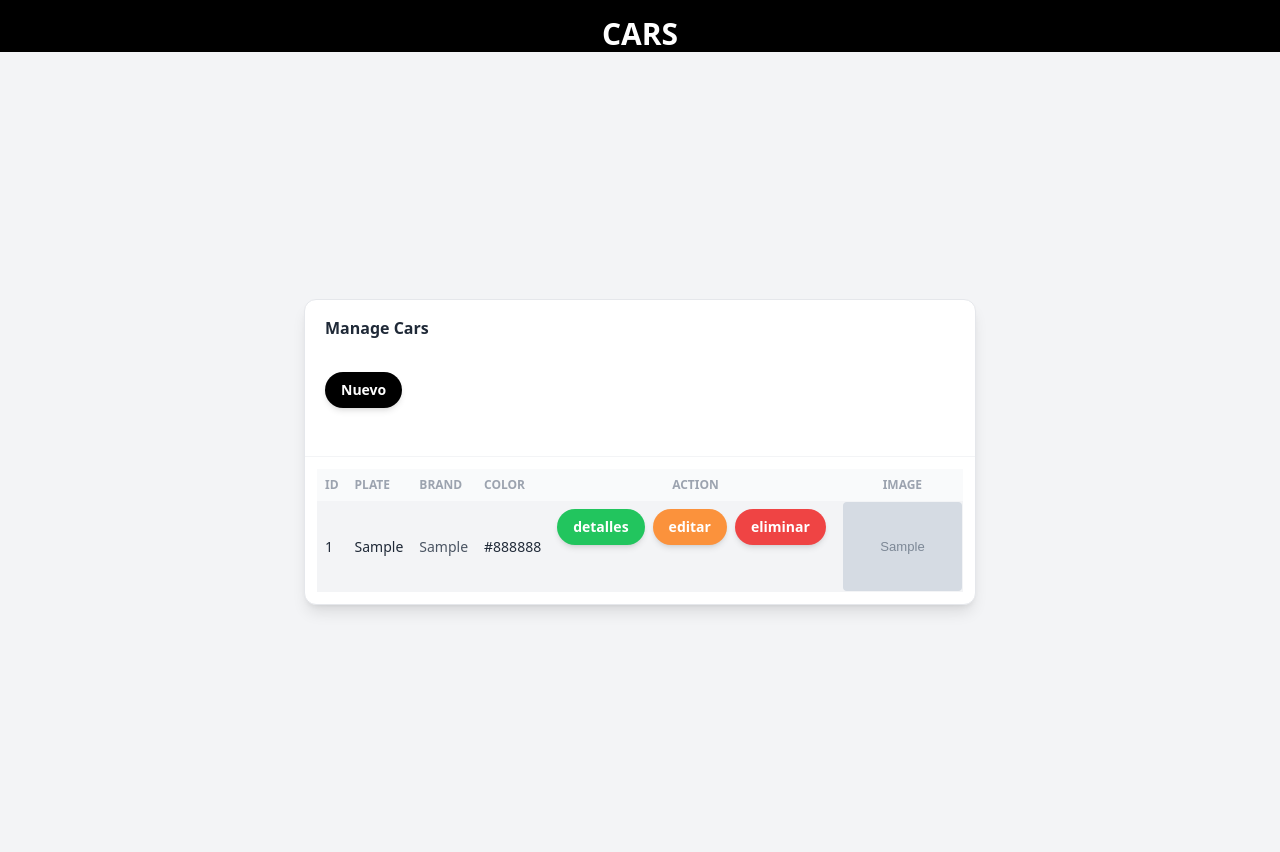
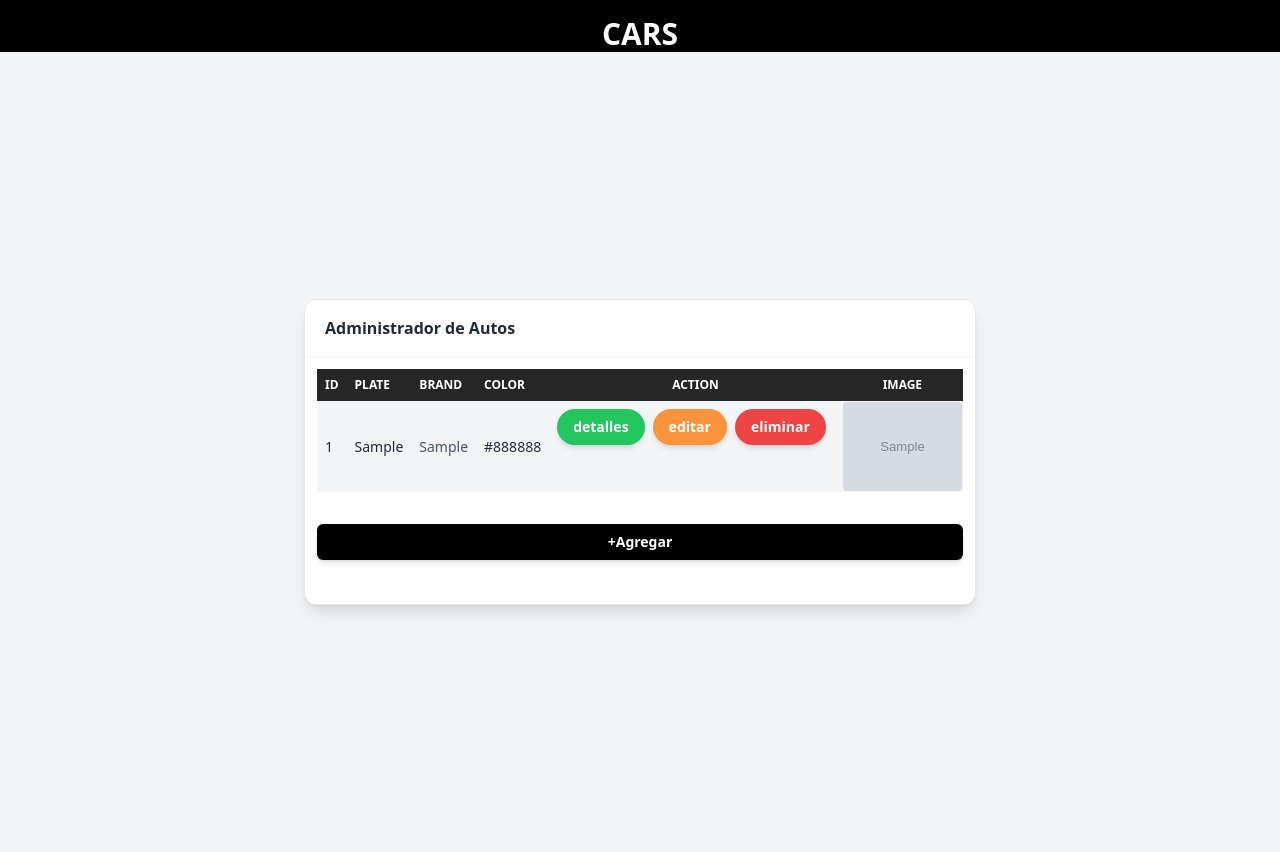
Before and after one commit to lefriik/Cars, a Django app: page / in a window 1280 px wide. Run offline with Django 4.2, Linux system fonts and the light colour scheme; tables that the repository leaves empty hold one stand-in row (values such as "Sample post"); grey boxes marked "Sample" are stand-in pictures; some libraries are stand-ins or nearby versions.

Commit message:
car_list.html: add button updated

```diff
--- a/cars_catalog/templates/cars_catalog/car_list.html
+++ b/cars_catalog/templates/cars_catalog/car_list.html
@@ -12,18 +12,14 @@
       class="w-full max-w-2xl mx-auto bg-white shadow-lg rounded-xl border border-gray-200"
     >
       <header class="px-5 py-4 border-b border-gray-100">
-        <div class="font-semibold text-gray-800">Manage Cars</div>
-        <div class="justify-right my-8 select-none flex">
-          <a href="#">
-            <button class="py-2 px-4 shadow-md no-underline rounded-full bg-black text-white font-sans font-semibold text-sm border-blue btn-primary hover:text-white hover:bg-neutral-800 focus:outline-none active:shadow-none mr-2">Nuevo</button>
-          </a>
-        </div>
+        <div class="font-semibold text-gray-800">Administrador de Autos</div>
+
       </header>
 
       <div class="overflow-x-auto p-3">
         <table class="table-auto w-full">
           <thead
-            class="text-xs font-semibold uppercase text-gray-400 bg-gray-50"
+            class="text-xs font-semibold uppercase text-white bg-neutral-800 mb-4"
           >
             <tr>
               <th class="p-2">
@@ -92,6 +88,11 @@
             {% endfor %}
           </tbody>
         </table>
+        <div class="w-full my-8 select-none flex">
+          <a class="w-full" href="#">
+            <button class="w-full py-2 px-4 shadow-md no-underline rounded-md bg-black text-white font-sans font-semibold text-sm border-blue btn-primary hover:text-white hover:bg-neutral-800 focus:outline-none active:shadow-none mr-2">+Agregar</button>
+          </a>
+        </div>
       </div>
   </div>
 </section>
```
